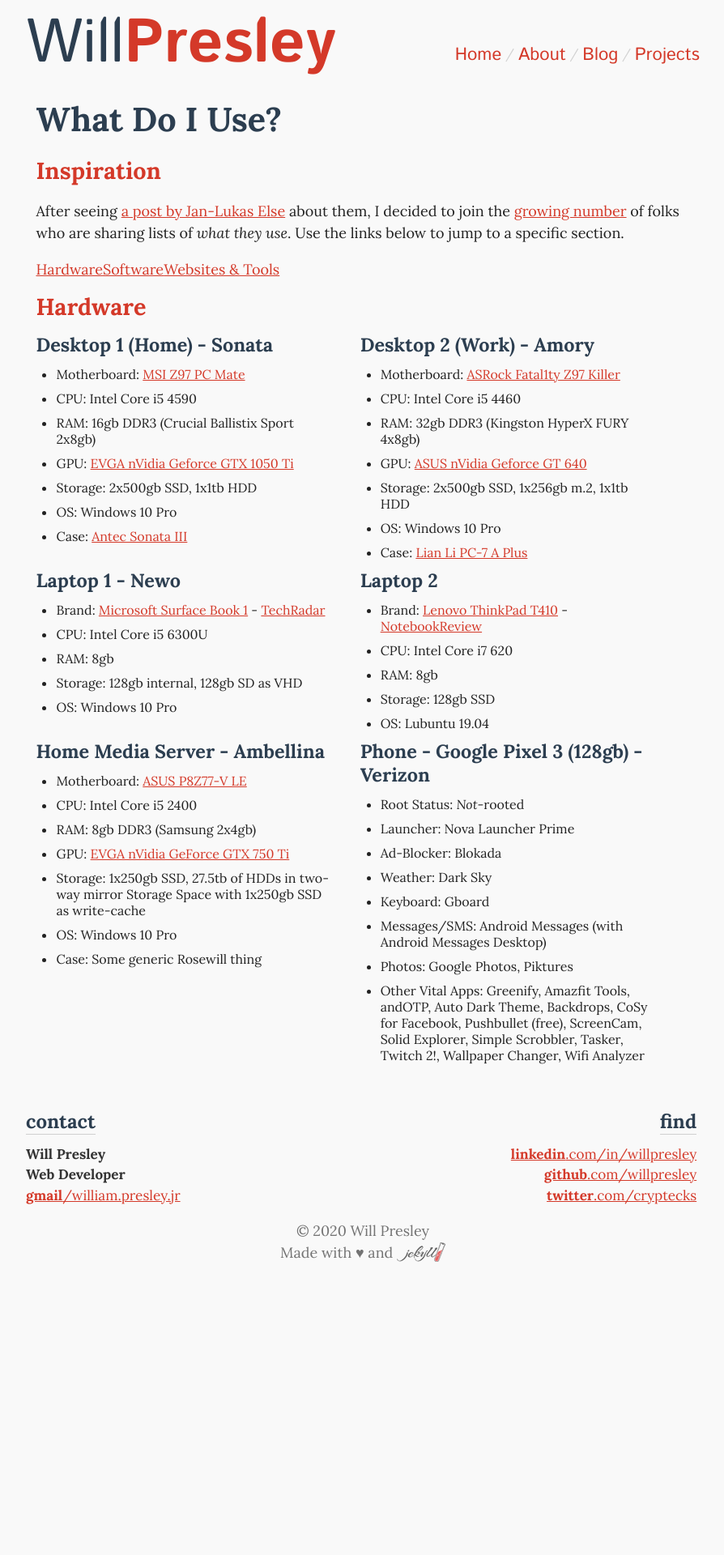
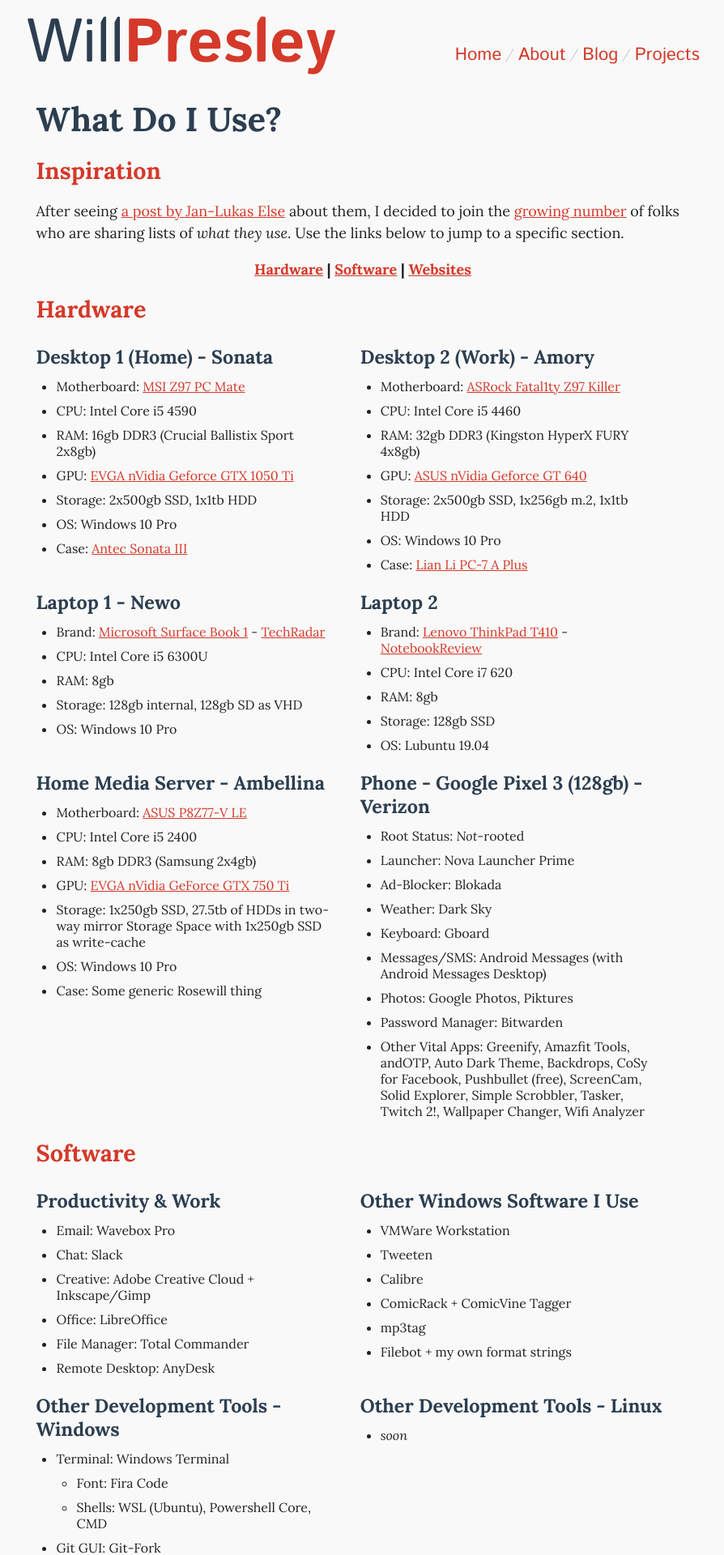
Before and after one commit to WillPresley/willpresley-dotcom, a Jekyll site: the page built from uses.md, in a window 1280 px wide. Shown: the top 1920 px of the page at 81% size, without its empty margins (192-1086 px from the left). Built offline with Jekyll 4.4.1, drawn with Linux system fonts in a browser that asks for light colours; comment, search, counter and statistics services are not loaded; before the commit the page ends 1569 px from its top, so only the background shows below that; some of the changed text lies outside the part shown.

Commit message:
More updates to /uses

```diff
--- a/uses.md
+++ b/uses.md
@@ -11,7 +11,8 @@
 
 After seeing [a post by Jan-Lukas Else](https://jlelse.blog/micro/2020/01/things-i-use/){:target="_blank" rel="noreferrer"} about them, I decided to join the [growing number](https://uses.tech){:target="_blank" rel="noreferrer"} of folks who are sharing lists of _what they use_. Use the links below to jump to a specific section.
 
-[Hardware](#) | [Software](#) | [Websites & Tools](#)
+{:.text-center-desktop}
+**[Hardware](#hardware) \| [Software](#software) \| [Websites](#websites)**
 
 ### Hardware
 
@@ -92,6 +93,125 @@
 * Keyboard: Gboard
 * Messages/SMS: Android Messages (with Android Messages Desktop)
 * Photos: Google Photos, Piktures
+* Password Manager: Bitwarden
 * Other Vital Apps: Greenify, Amazfit Tools, andOTP, Auto Dark Theme, Backdrops, CoSy for Facebook, Pushbullet (free), ScreenCam, Solid Explorer, Simple Scrobbler, Tasker, Twitch 2!, Wallpaper Changer, Wifi Analyzer
 
 </div>
+
+### Software
+
+<div markdown="1" class="uses-list-half">
+
+#### Productivity & Work
+
+* Email: Wavebox Pro
+* Chat: Slack
+* Creative: Adobe Creative Cloud + Inkscape/Gimp
+* Office: LibreOffice
+* File Manager: Total Commander
+* Remote Desktop: AnyDesk
+
+</div>
+
+<div markdown="1" class="uses-list-half">
+
+#### Other Windows Software I Use
+
+* VMWare Workstation
+* Tweeten
+* Calibre
+* ComicRack + ComicVine Tagger
+* mp3tag
+* Filebot + my own format strings
+
+</div>
+
+<div markdown="1" class="uses-list-half">
+
+#### Other Development Tools - Windows
+
+* Terminal: Windows Terminal
+    * Font: Fira Code
+    * Shells: WSL (Ubuntu), Powershell Core, CMD
+* Git GUI: Git-Fork
+* Package Manager: Chocolatey
+
+</div>
+
+<div markdown="1" class="uses-list-half">
+
+#### Other Development Tools - Linux
+
+* *soon*
+
+</div>
+
+<div markdown="1" class="uses-list-half">
+
+#### Code Editor: VS Code Insiders
+
+* Extensions:
+    * Settings Sync
+    * Alignment
+    * Auto Close Tag
+    * Auto Time Stamp
+    * Autoprefixer
+    * Beautify
+    * Bracket Pair Colorizer
+    * Can I Use
+    * Color Highlight
+    * CSS Peek
+    * JS & CSS Minifier
+    * Live Sass Compiler
+    * Live Server
+    * markdownlint
+    * PHP IntelliSense
+    * Prettier
+    * Python
+    * Remote - WSL
+    * Sass
+    * SCSS Everywhere
+    * Spell Right
+    * SVG
+    * SVG Viewer
+    * Trailing Spaces
+    * WooCommerce - Snippets
+    * Wordpress Snippets
+    * XML Tools
+* Color Theme: Monokai Dark Soda
+* File Icon Theme: Material Icon Theme
+
+</div>
+
+<div markdown="1" class="uses-list-half">
+
+#### Browser: Google Chrome
+
+* Extensions:
+    * uBlock Origin + Extra + Nano Defender
+    * AutoplayStopper
+    * Bitwarden
+    * Cluster
+    * ColorZilla
+    * Dark Reader
+    * DevTools Author
+    * Dimensions
+    * FluffBusting Purity
+    * GoogleGIFs
+    * Grammarly for Chrome
+    * Just Read
+    * Nimbus Screenshot
+    * Octo Mate
+    * Old Reddit Redirect
+    * Pop up blocker for Chrome - Poper
+    * Pushbullet
+    * Reddit Enhancement Suite
+    * Save to Pocket
+    * Smile Always
+    * Tampermonkey
+    * The Great Suspender
+    * Toolbox for Google Play Store
+    * Tracking Token Stripper
+    * View Image Info
+
+</div>
```
Also changed, not shown: _sass/screen.scss (+4 -4 lines), css/screen.min.css.
